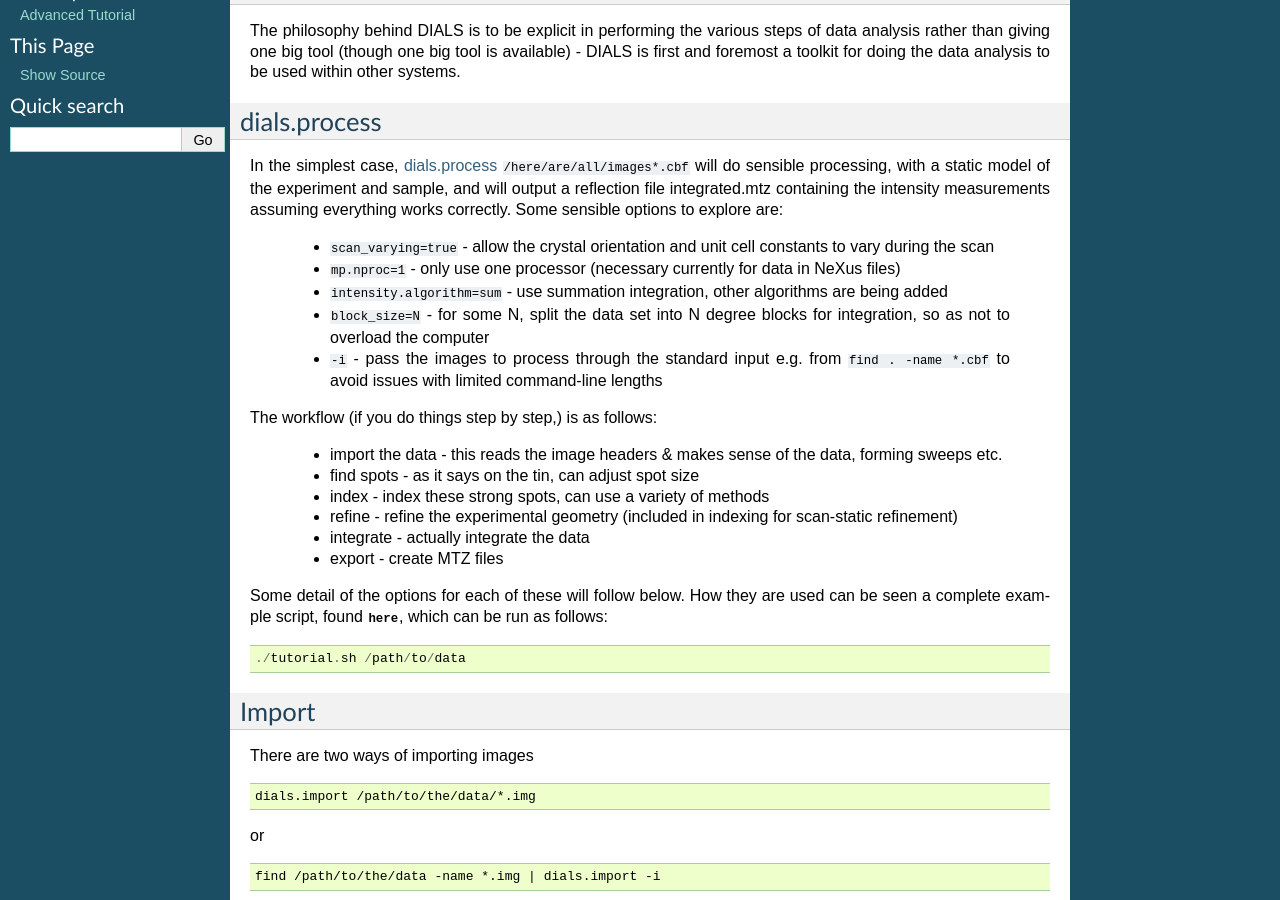
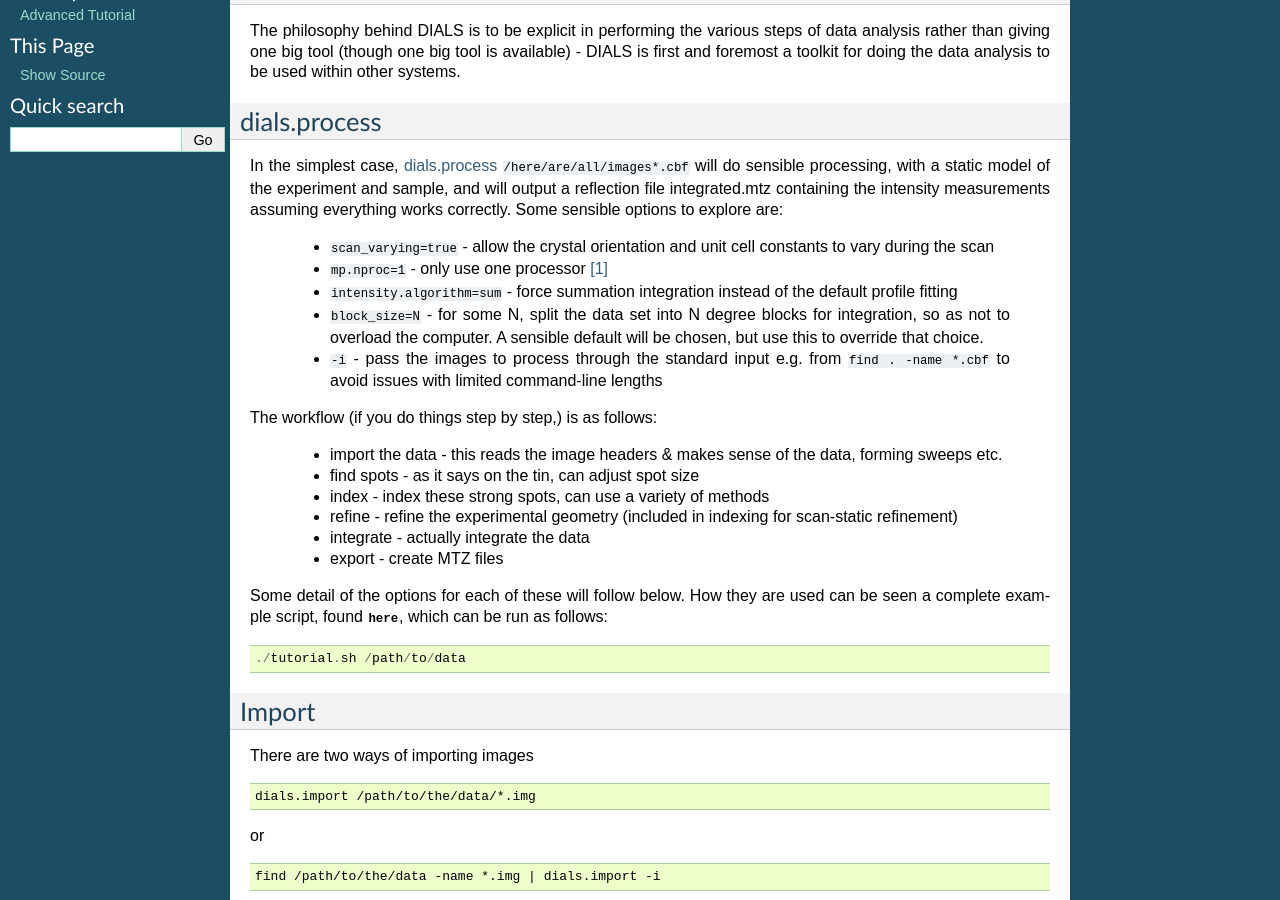
Before and after one commit to dials/docs, a Sphinx documentation site: the page built from sphinx/beginners_tutorial.rst, in a window 1280 px wide and 900 px high, scrolled down 301 px. Built offline with Sphinx 7.4.7, drawn with Linux system fonts in a browser that asks for light colours; formulas are drawn with MathJax 3; some of the changed text lies outside the part shown.

Commit message:
more fixes suggested by GW

```diff
--- a/sphinx/beginners_tutorial.rst
+++ b/sphinx/beginners_tutorial.rst
@@ -32,12 +32,12 @@ Some sensible options to explore are:
 
  - :samp:`scan_varying=true` - allow the crystal orientation and unit cell
    constants to vary during the scan
- - :samp:`mp.nproc=1` - only use one processor (necessary currently for data in
-   NeXus files)
- - :samp:`intensity.algorithm=sum` - use summation integration, other
-   algorithms are being added
+ - :samp:`mp.nproc=1` - only use one processor [#f1]_
+ - :samp:`intensity.algorithm=sum` - force summation integration instead of
+   the default profile fitting
  - :samp:`block_size=N` - for some N, split the data set into N degree blocks
-   for integration, so as not to overload the computer
+   for integration, so as not to overload the computer. A sensible default will
+   be chosen, but use this to override that choice.
  - :samp:`-i` - pass the images to process through the standard input e.g. from
    :samp:`find . -name *.cbf` to avoid issues with limited command-line lengths
 
```
Also changed, not shown: other parts of sphinx/beginners_tutorial.rst (+5 -0 lines).
